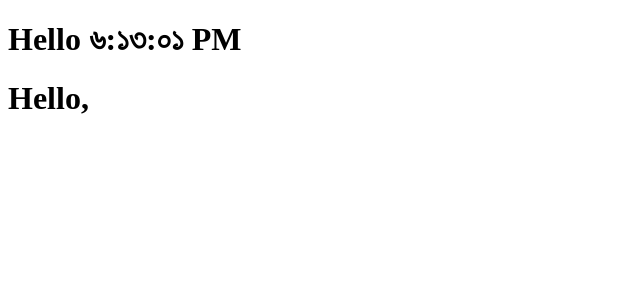
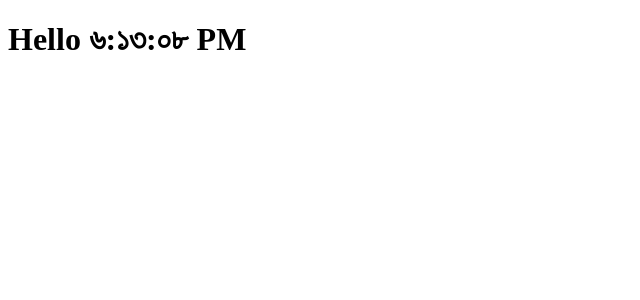
Before and after one commit to gitbyhabib/reactsetup, a React (Create React App) app: page / in a window 1280 px wide. Shown: the top 300 px of the page, without its empty margins (0-640 px from the left). Built offline with nearby package versions, Linux system fonts and the light colour scheme.

Commit message:
state done

```diff
--- a/src/App.js
+++ b/src/App.js
@@ -1,24 +1,10 @@
-
+import Clock from "./components/Clock";
 function App() {
   return (
-
-    <h1>habibur Rahman</h1>
-    <h1>habibur Rahman</h1><h1>habibur Rahman</h1>
-    <h1>habibur Rahman</h1><h1>habibur Rahman</h1><h1>habibur Rahman</h1><h1>habibur Rahman</h1><h1>habibur Rahman</h1><h1>habibur Rahman</h1>
+    <div>
+      <Clock locale="bn-BD"/>
+    </div>
   );
 }
-function formatName(user) {
-  return user.firstName + ' ' + user.lastName;
-}
 
-const user = {
-  firstName: 'Harper',
-  lastName: 'Perez'
-};
-
-const element = (
-  <h1>
-    Hello, {formatName(user)}!
-  </h1>
-);
 export default App;
--- /dev/null
+++ b/src/components/Clock.js
@@ -0,0 +1,51 @@
+import React from 'react';
+/* function Clock({locale}) {
+ return (
+  <h1 className='heading' tabIndex={index}>
+    <span className='text'>Hello {new Date().toLocaleTimeString(locale)} </span>
+    <img src="" alt="" />
+  </h1>
+)
+}
+
+function Welcome(props) {
+  return <h1>Hello, {props.name}</h1>;
+}
+
+function App() {
+  return (
+    <div>
+      <Welcome name="Sara" />
+      <Welcome name="Cahal" />
+      <Welcome name="Edite" />
+    </div>
+  );
+} */
+class Clock extends React.Component {
+    constructor(props){
+        super(props);
+        this.state = {date:new Date()};
+
+    }
+    componentDidMount(){
+        this.clocktimer =  setInterval(()=>this.tick(),1000)
+    }
+    componentWillUnmount(){
+        clearInterval(this.clocktimer);
+
+    }
+    tick(){
+        this.setState({
+            date:new Date()
+        });
+    }
+  render (){
+    return (
+      <h1 className='heading'>
+        <span className='text'>Hello  {this.state.date.toLocaleTimeString(this.props.locale)} </span>
+        <img src="" alt="" />
+      </h1>
+    );
+  }
+}
+export default Clock;
--- a/src/index.js
+++ b/src/index.js
@@ -1,42 +1,14 @@
 import React from 'react';
-import ReactDOM from 'react-dom/client';
+import ReactDOM from 'react-dom';
+import App from './App';
 import reportWebVitals from './reportWebVitals';
 
-const index = 0;
-
-function Clock({locale}) {
- return (
-  <h1 className='heading' tabIndex={index}>
-    <span className='text'>Hello {new Date().toLocaleTimeString(locale)} </span>
-    <img src="" alt="" />
-  </h1>
-)
-}
-
-
-function Welcome(props) {
-  return <h1>Hello, {props.name}</h1>;
-}
-
-function App() {
-  return (
-    <div>
-      <Welcome name="Sara" />
-      <Welcome name="Cahal" />
-      <Welcome name="Edite" />
-    </div>
-  );
-}
-
-const root = ReactDOM.createRoot(document.getElementById('root'));
-root.render(
+ReactDOM.render(
   <React.StrictMode>
-    <Clock locale="bn-BD" />
-
-    <Welcome/>
-  </React.StrictMode>
+    <App />
+  </React.StrictMode>,
+  document.getElementById('root')
 );
-
 
 // If you want to start measuring performance in your app, pass a function
 // to log results (for example: reportWebVitals(console.log))
```
Also changed, not shown: 2 other files (tests, documents, lock files or other folders).
